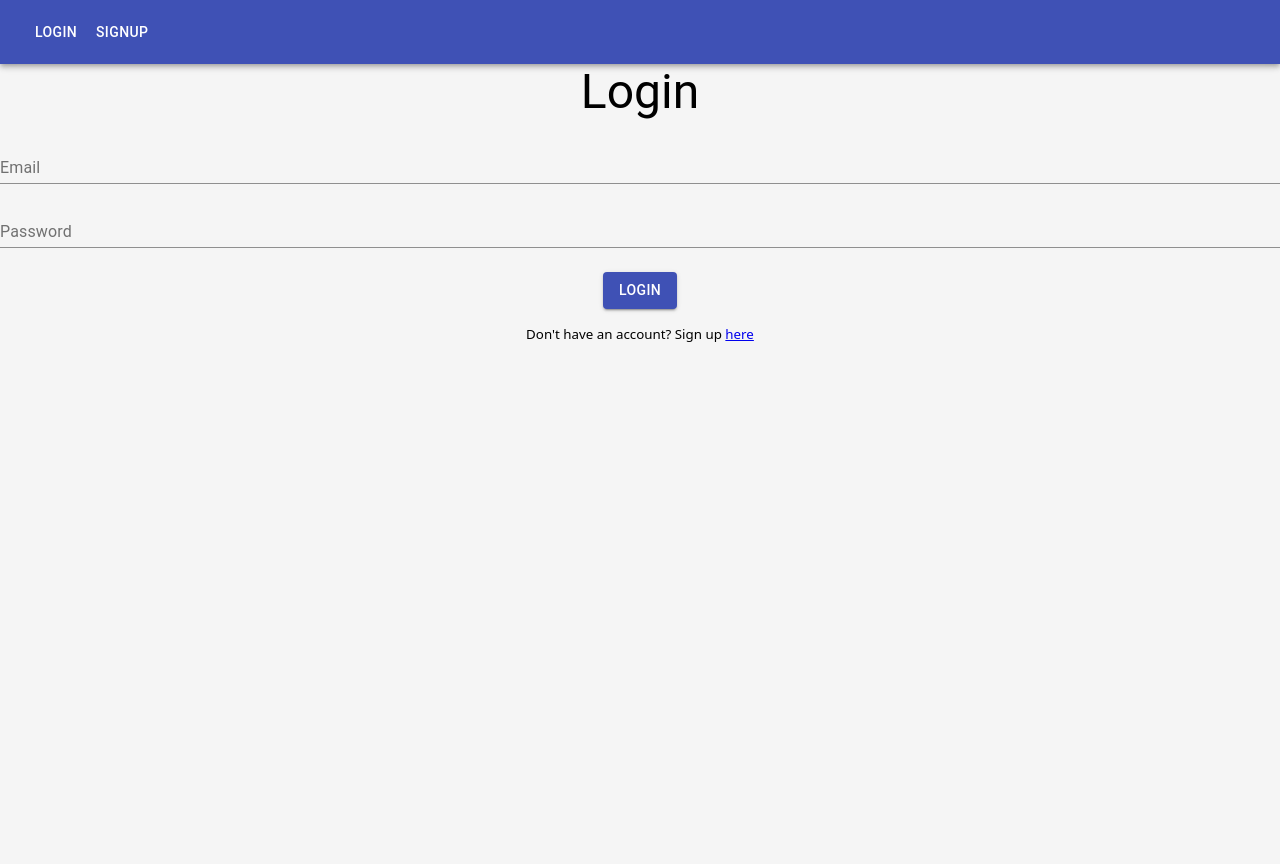
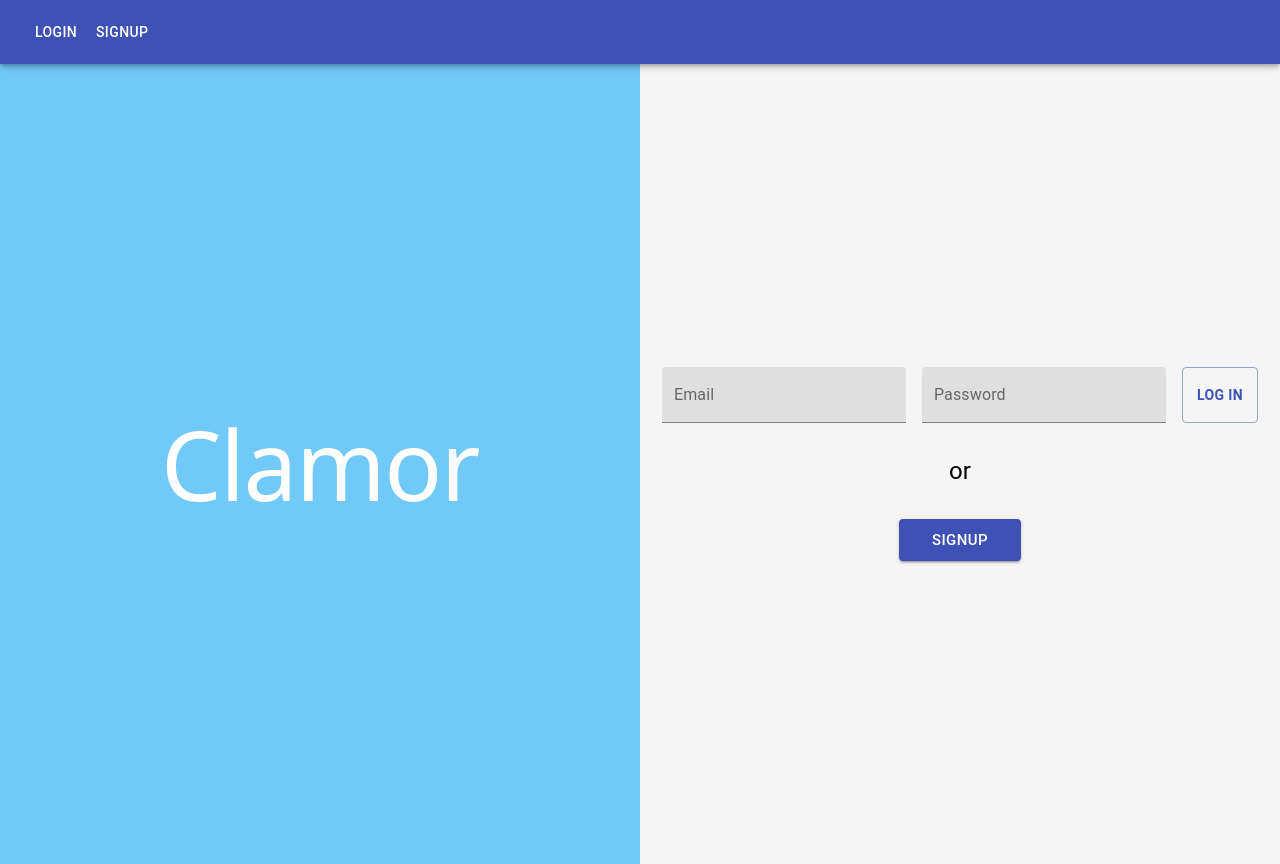
Before and after one commit to codyarose/clamor-client, a React (Create React App) app: page /login in a window 1280 px wide. Before the commit the page ends 800 px from the top, so only its background shows below. Built offline with nearby package versions, Linux system fonts and the light colour scheme.

Commit message:
Refactored loginUser to handle errors within user slice, refactored Login page styles

```diff
--- a/src/components/common/FormElements.ts
+++ b/src/components/common/FormElements.ts
@@ -6,9 +6,9 @@ import Button from '@material-ui/core/Button'
 
 const Form = styled.form`
 	display: flex;
-	flex-flow: column;
+	/* flex-flow: column;
 	align-items: center;
-	text-align: center;
+	text-align: center; */
 `
 
 const Title = styled(Typography)`
@@ -20,9 +20,9 @@ const Title = styled(Typography)`
 
 const TextInput = styled(TextField)`
 	&& {
-		margin-bottom: 1rem;
+		margin-right: 1rem;
 		&:last-of-type {
-			margin-bottom: 1.5rem;
+			/* margin-bottom: 1.5rem; */
 		}
 	}
 `
@@ -36,7 +36,9 @@ const ErrorText = styled(Typography)`
 
 const Submit = styled(Button)`
 	&& {
-		margin-bottom: 1rem;
+		font-weight: 700;
+		padding: 0 1em;
+		/* margin-bottom: 1rem; */
 	}
 `
 
--- a/src/pages/Login.tsx
+++ b/src/pages/Login.tsx
@@ -1,14 +1,18 @@
 import React, { useState, ChangeEvent, FormEvent } from 'react'
+import styled from 'styled-components'
 import { Link } from 'react-router-dom'
 import CircularProgress from '@material-ui/core/CircularProgress'
 import { useSelector, useDispatch } from 'react-redux'
+import Typography from '@material-ui/core/Typography'
 
 import { loginUser } from '../redux/modules/user'
 import { RootState } from '../redux/store'
 import FormElements from '../components/common/FormElements'
+import Button from '@material-ui/core/Button'
 
 export const Login = () => {
-	const { loading, errors } = useSelector((state: RootState) => state.ui)
+	// const { errors } = useSelector((state: RootState) => state.ui)
+	const { loading, errors } = useSelector((state: RootState) => state.user)
 	const dispatch = useDispatch()
 
 	const [formState, setFormState] = useState({
@@ -27,12 +31,12 @@ export const Login = () => {
 	}
 
 	return (
-		<div>
-			<div>
-				<FormElements.Title variant="h3" component="h1">
-					Login
-				</FormElements.Title>
-				<FormElements.Form noValidate onSubmit={handleSubmit}>
+		<StyledLogin>
+			<StyledTitleContainer>
+				<StyledTitle variant="h1">Clamor</StyledTitle>
+			</StyledTitleContainer>
+			<StyledFormContainer>
+				<StyledForm noValidate onSubmit={handleSubmit}>
 					<FormElements.TextInput
 						id="email"
 						name="email"
@@ -40,7 +44,7 @@ export const Login = () => {
 						label="Email"
 						value={formState.email}
 						onChange={handleChange}
-						fullWidth={true}
+						variant="filled"
 						helperText={errors.email}
 						error={!!errors.email}
 					/>
@@ -51,7 +55,7 @@ export const Login = () => {
 						label="Password"
 						value={formState.password}
 						onChange={handleChange}
-						fullWidth={true}
+						variant="filled"
 						helperText={errors.password}
 						error={!!errors.password}
 					/>
@@ -61,7 +65,7 @@ export const Login = () => {
 						</FormElements.ErrorText>
 					)}
 					<FormElements.Submit
-						variant="contained"
+						variant="outlined"
 						color="primary"
 						type="submit"
 						disabled={loading}
@@ -69,15 +73,67 @@ export const Login = () => {
 						{loading ? (
 							<CircularProgress color="inherit" size={24} />
 						) : (
-							'Login'
+							'Log in'
 						)}
 					</FormElements.Submit>
-					<small>
-						Don't have an account? Sign up{' '}
-						<Link to="/signup">here</Link>
-					</small>
-				</FormElements.Form>
-			</div>
-		</div>
+				</StyledForm>
+				<StyledSignupContainer>
+					<Typography variant="h5" component="span">
+						or
+					</Typography>
+					<Button
+						component={Link}
+						to="/signup"
+						variant="contained"
+						color="primary"
+						fullWidth
+						size="large"
+					>
+						Signup
+					</Button>
+				</StyledSignupContainer>
+			</StyledFormContainer>
+		</StyledLogin>
 	)
 }
+
+const StyledLogin = styled.div`
+	display: grid;
+	grid-template-columns: 1fr 1fr;
+	grid-template-rows: 100vh;
+	& > * {
+		display: flex;
+		flex-direction: column;
+		justify-content: center;
+		align-items: center;
+		padding: 1rem;
+	}
+`
+
+const StyledTitleContainer = styled.div`
+	background-color: rgb(113, 201, 248);
+`
+
+const StyledTitle = styled(Typography)`
+	color: #fff;
+	&& {
+		font-family: inherit;
+		font-weight: 400;
+	}
+`
+
+const StyledFormContainer = styled.div`
+	/* margin-bottom: 2rem; */
+`
+
+const StyledForm = styled(FormElements.Form)`
+	margin-bottom: 2rem;
+`
+
+const StyledSignupContainer = styled.div`
+	text-align: center;
+	& > span {
+		display: inline-block;
+		margin-bottom: 2rem;
+	}
+`
--- a/src/redux/modules/user.ts
+++ b/src/redux/modules/user.ts
@@ -2,6 +2,7 @@ import { createSlice, Dispatch, createAsyncThunk } from '@reduxjs/toolkit'
 import axios from 'axios'
 
 import { loadingUI, clearErrors, setErrors } from './ui'
+import { AppDispatch } from '../store'
 
 export const getUserData = createAsyncThunk('user/getUserData', async () => {
 	const user = await axios.get('/user', {
@@ -10,20 +11,28 @@ export const getUserData = createAsyncThunk('user/getUserData', async () => {
 	return user.data
 })
 
-export const loginUser = createAsyncThunk(
-	'user/loginUser',
-	async (userData: { email: string; password: string }, { dispatch }) => {
-		dispatch(loadingUI())
+interface User {
+	email: string
+	password: string
+}
+
+export const loginUser = createAsyncThunk<
+	unknown,
+	User,
+	{
+		dispatch: AppDispatch
+		rejectWithValue: Error
+	}
+>('user/loginUser', async (userData: User, { dispatch, rejectWithValue }) => {
 	try {
 		const login = await axios.post('/login', { ...userData })
 		setAuthHeader(login.data.token)
 		dispatch(getUserData())
-			dispatch(clearErrors())
+		// dispatch(clearErrors())
 	} catch (error) {
-			dispatch(setErrors(error.response.data))
+		return rejectWithValue(error.response?.data)
 	}
-	},
-)
+})
 
 export const signupUser = createAsyncThunk(
 	'user/signupUser',
@@ -90,13 +99,25 @@ interface Like {
 	postId: string
 }
 
+interface Errors {
+	password: string
+	general: string
+	email: string
+}
+
 export interface UserState {
 	authenticated: boolean
 	loading: boolean
 	credentials: Partial<Credentials>
 	likes: Like[]
 	notifications: any[]
-	error: {}
+	errors: Errors
+}
+
+const initialErrorsState: Errors = {
+	password: '',
+	general: '',
+	email: '',
 }
 
 const initialState: UserState = {
@@ -105,7 +126,7 @@ const initialState: UserState = {
 	credentials: {},
 	likes: [],
 	notifications: [],
-	error: {},
+	errors: initialErrorsState,
 }
 
 const userSlice = createSlice({
@@ -148,8 +169,19 @@ const userSlice = createSlice({
 			state.likes = likes
 			state.notifications = notifications
 		})
-		builder.addCase(getUserData.rejected, (state, { error }) => {
-			state.error = error
+		builder.addCase(getUserData.rejected, (state, { payload }: any) => {
+			state.errors = payload
+		})
+		builder.addCase(loginUser.pending, (state) => {
+			state.loading = true
+		})
+		builder.addCase(loginUser.fulfilled, (state) => {
+			state.loading = false
+			state.errors = initialErrorsState
+		})
+		builder.addCase(loginUser.rejected, (state, { payload }: any) => {
+			state.errors = payload
+			state.loading = false
 		})
 	},
 })
```
Lines whose indentation alone changed are shown as unchanged.
